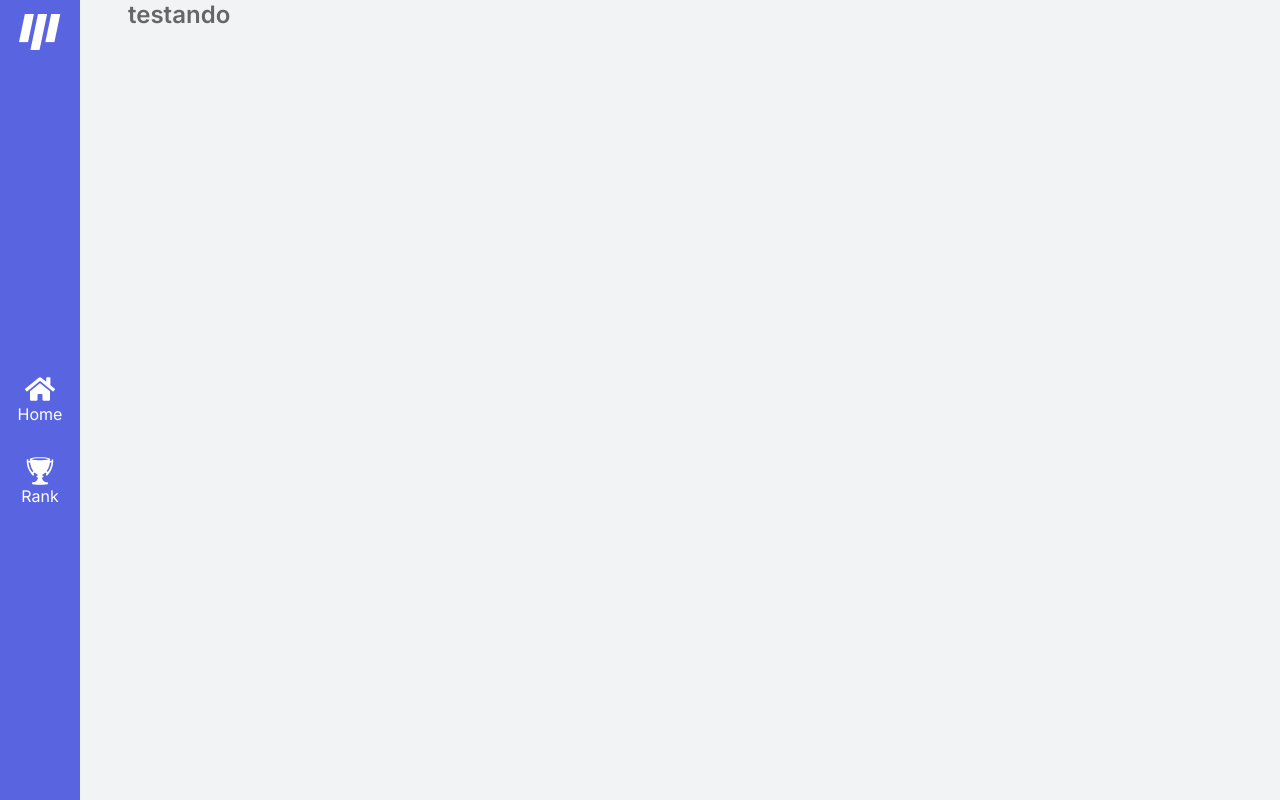
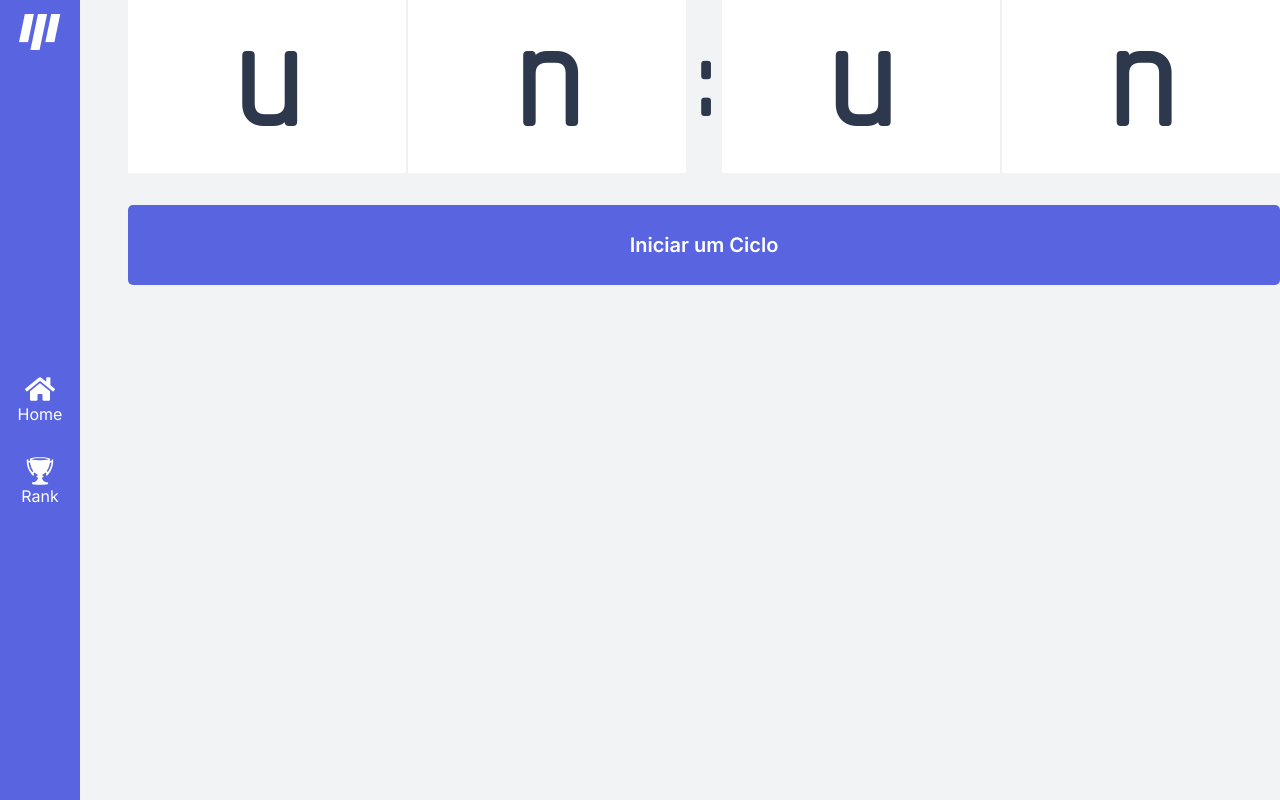
Before and after one commit to leoreisdias/pomoUp-react_next, a Next.js app: page /ranking in a window 1280 px wide. Built offline with nearby package versions, Linux system fonts and the light colour scheme.

Commit message:
feat(component motion): add animation with framer motion in page transitions
besides the animations added for some elements and components, now it has page transition animations

```diff
--- a/src/components/Countdown.tsx
+++ b/src/components/Countdown.tsx
@@ -31,7 +31,13 @@ const Countdown: React.FC = () => {
         <motion.button
           disabled
           className={styles.countdownButton}
-          whileHover={{ scale: 1.1 }}
+          whileHover={{
+            scale: [1, 1.5, 1.2],
+            rotate: [0, 10, -10, 0],
+            transition: {
+              duration: .2
+            }
+          }}
           whileTap={{ scale: 0.9 }}
         >
           Ciclo Encerrado
@@ -51,7 +57,13 @@ const Countdown: React.FC = () => {
               type="button"
               className={`${styles.countdownButton} ${styles.countdownButtonActive}`}
               onClick={resetCountdown}
-              whileHover={{ scale: 1.1 }}
+              whileHover={{
+                scale: [1, 1.5, 1.2],
+                rotate: [0, 10, -10, 0],
+                transition: {
+                  duration: .2
+                }
+              }}
               whileTap={{ scale: 0.9 }}
             >
               Abandonar Ciclo
@@ -61,7 +73,13 @@ const Countdown: React.FC = () => {
               type="button"
               className={styles.countdownButton}
               onClick={startCountdown}
-              whileHover={{ scale: 1.1 }}
+              whileHover={{
+                scale: [1, 1.5, 1.2],
+                rotate: [0, 10, -10, 0],
+                transition: {
+                  duration: .2
+                }
+              }}
               whileTap={{ scale: 0.9 }}
             >
               Iniciar um Ciclo
--- a/src/pages/_app.tsx
+++ b/src/pages/_app.tsx
@@ -6,7 +6,36 @@ import { AnimatePresence, motion } from 'framer-motion';
 function MyApp({ Component, pageProps, router }) {
   return (
     <MainLayout>
-      <Component {...pageProps} />
+      <AnimatePresence exitBeforeEnter>
+        <motion.div
+          key={router.route}
+          initial="pageInitial"
+          animate="pageAnimate"
+          exit="pageExit"
+          variants={{
+            pageInitial: {
+              opacity: 0.8,
+              x: 1000,
+            },
+            pageAnimate: {
+              opacity: 1,
+              x: 0,
+              transition: {
+                duration: 1
+              },
+            },
+            pageExit: {
+              opacity: 0,
+              x: 1000,
+              transition: {
+                duration: 0.5
+              },
+            }
+          }}
+        >
+          <Component {...pageProps} />
+        </motion.div>
+      </AnimatePresence>
     </MainLayout>
   )
 }
--- a/src/pages/ranking.tsx
+++ b/src/pages/ranking.tsx
@@ -1,4 +1,5 @@
 import React from 'react';
+import Countdown from '../components/Countdown';
 import SideBar from '../components/SideBar';
 
 import styles from '../styles/pages/Ranking.module.css';
@@ -6,11 +7,7 @@ import styles from '../styles/pages/Ranking.module.css';
 const Ranking = () => {
   return (
     <>
-      <main className={styles.wrapper}>
-        <div className={styles.container}>
-          <h1>testando</h1>
-        </div>
-      </main>
+      <Countdown />
     </>
 
   );
```
Also changed, not shown: src/components/Profile.tsx (+19 -2 lines).
